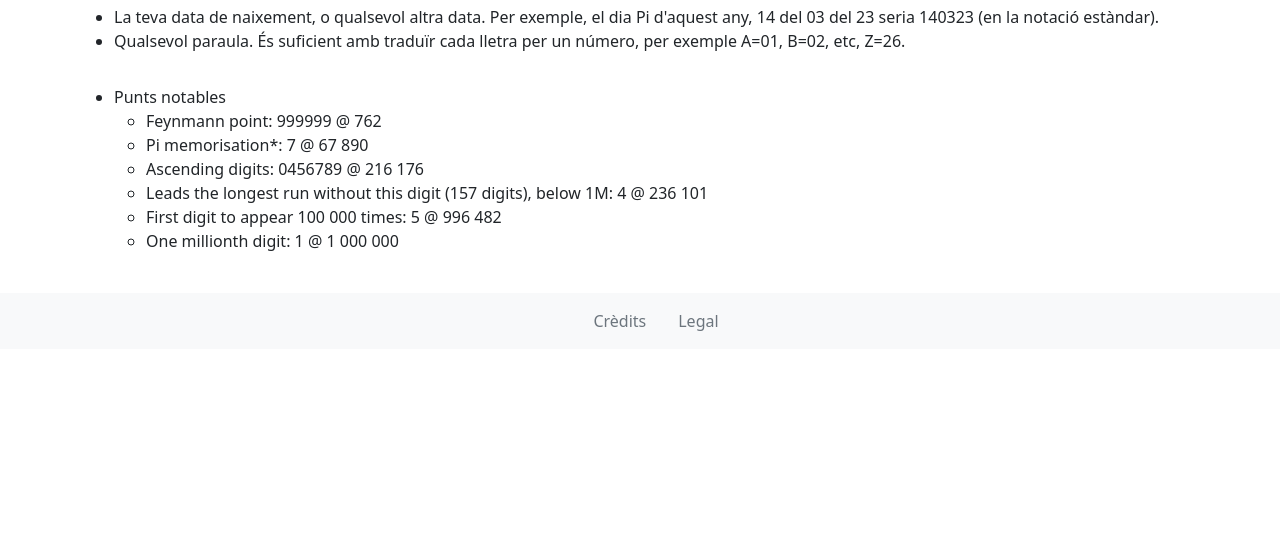
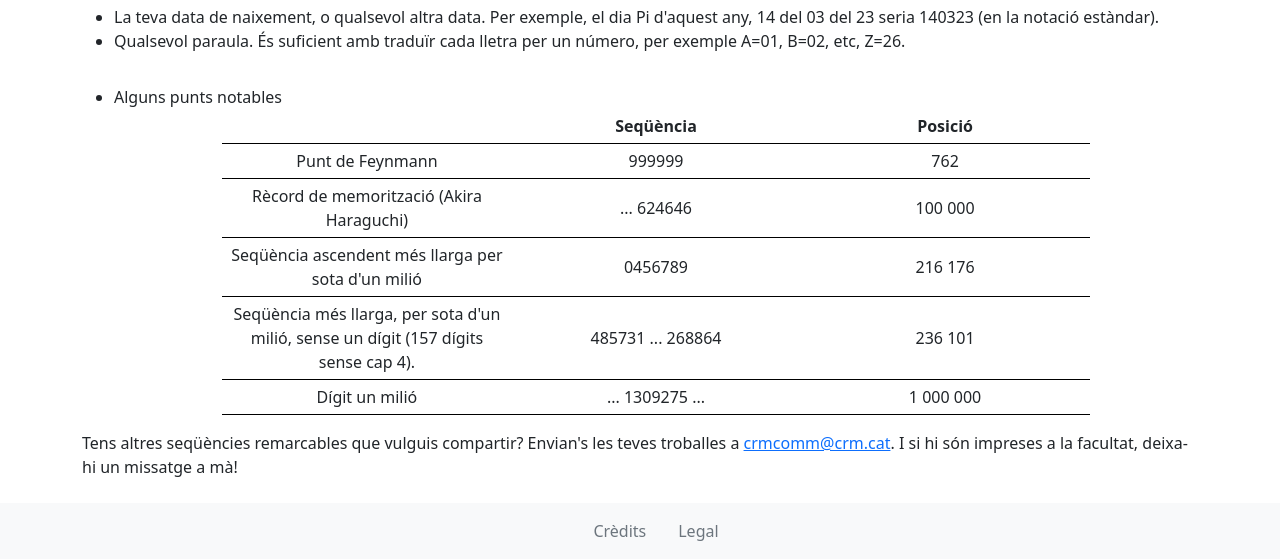
Before and after one commit to danielramosg/piday-crm, a website built with Parcel: page src/html/index.html in a window 1280 px wide. Shown: the part 720-1279 px from the top of the page. Before the commit the page ends 1069 px from the top, so only its background shows below. Built offline with nearby package versions, Linux system fonts and the light colour scheme; what document-ready would draw is missing.

Commit message:
Fix table layout for notable points

```diff
--- a/src/html/index.html
+++ b/src/html/index.html
@@ -132,20 +132,49 @@
           <div id="textEncodeApp"></div>
         </li>
         <li>
-          Punts notables
-          <ul>
-            <li>Feynmann point: 999999 @ 762</li>
-            <li>Pi memorisation*: 7 @ 67 890</li>
-            <li>Ascending digits: 0456789 @ 216 176</li>
-            <li>
-              Leads the longest run without this digit (157 digits), below 1M: 4
-              @ 236 101
-            </li>
-            <li>First digit to appear 100 000 times: 5 @ 996 482</li>
-            <li>One millionth digit: 1 @ 1 000 000</li>
-          </ul>
+          Alguns punts notables
+          <div class="text-center">
+            <table class="notable" style="width: 80%">
+              <tr>
+                <th style="width: 30%"></th>
+                <th style="width: 30%">Seqüència</th>
+                <th style="width: 30%">Posició</th>
+              </tr>
+              <tr>
+                <td>Punt de Feynmann</td>
+                <td>999999</td>
+                <td>762</td>
+              </tr>
+              <tr>
+                <td>Rècord de memorització (Akira Haraguchi)</td>
+                <td>... 624646</td>
+                <td>100 000</td>
+              </tr>
+              <tr>
+                <td>Seqüència ascendent més llarga per sota d'un milió</td>
+                <td>0456789</td>
+                <td>216 176</td>
+              </tr>
+              <tr>
+                <td>
+                  Seqüència més llarga, per sota d'un milió, sense un dígit (157
+                  dígits sense cap 4).
+                </td>
+                <td>485731 ... 268864</td>
+                <td>236 101</td>
+              </tr>
+              <tr>
+                <td>Dígit un milió</td>
+                <td>... 1309275 ...</td>
+                <td>1 000 000</td>
+              </tr>
+            </table>
+          </div>
         </li>
       </ul>
+      Tens altres seqüències remarcables que vulguis compartir? Envian's les
+      teves troballes a <a href="mailto:crmcomm@crm.cat">crmcomm@crm.cat</a>. I
+      si hi són impreses a la facultat, deixa-hi un missatge a mà!
     </div>
 
     <footer class="bg-light p-2">
--- a/src/scss/layout.scss
+++ b/src/scss/layout.scss
@@ -107,3 +107,16 @@ align-items: center;
 //   margin-left: 1em;
 //   margin-right: 1em;
 // }
+
+table.notable {
+margin-left: auto;
+margin-right: auto;
+ }
+
+table.notable th,td {
+padding: 5px;
+}
+
+table.notable tr {
+border-bottom: 1px black solid;
+}
```
